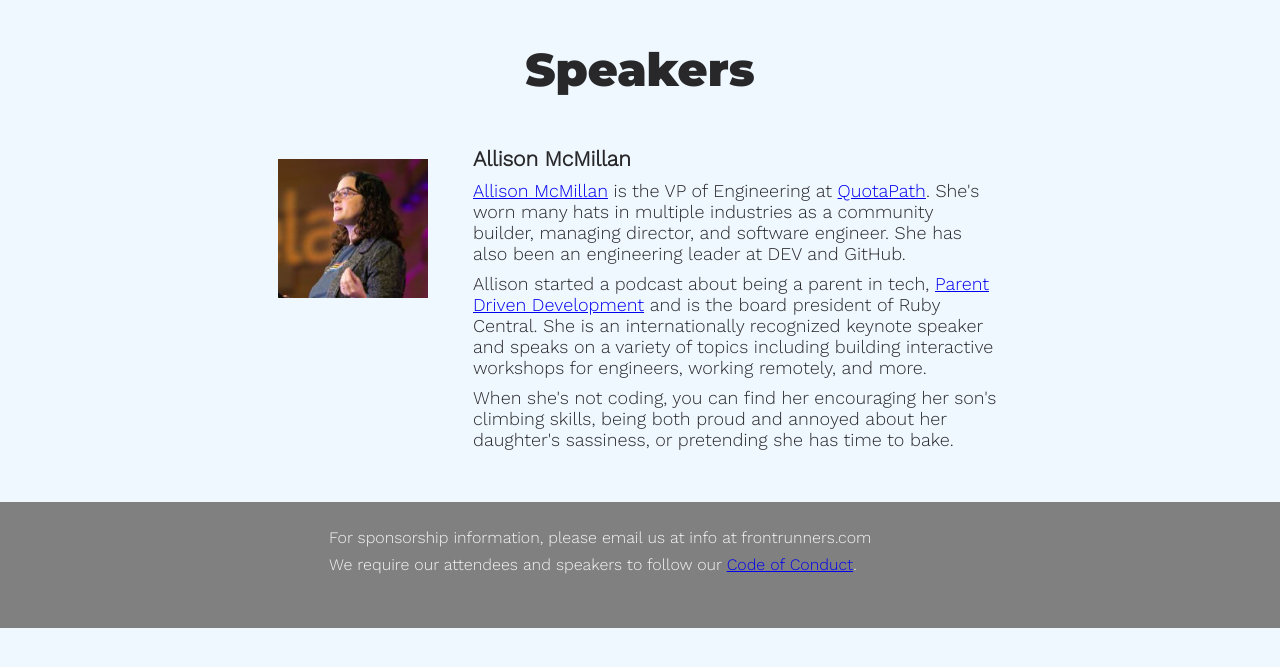
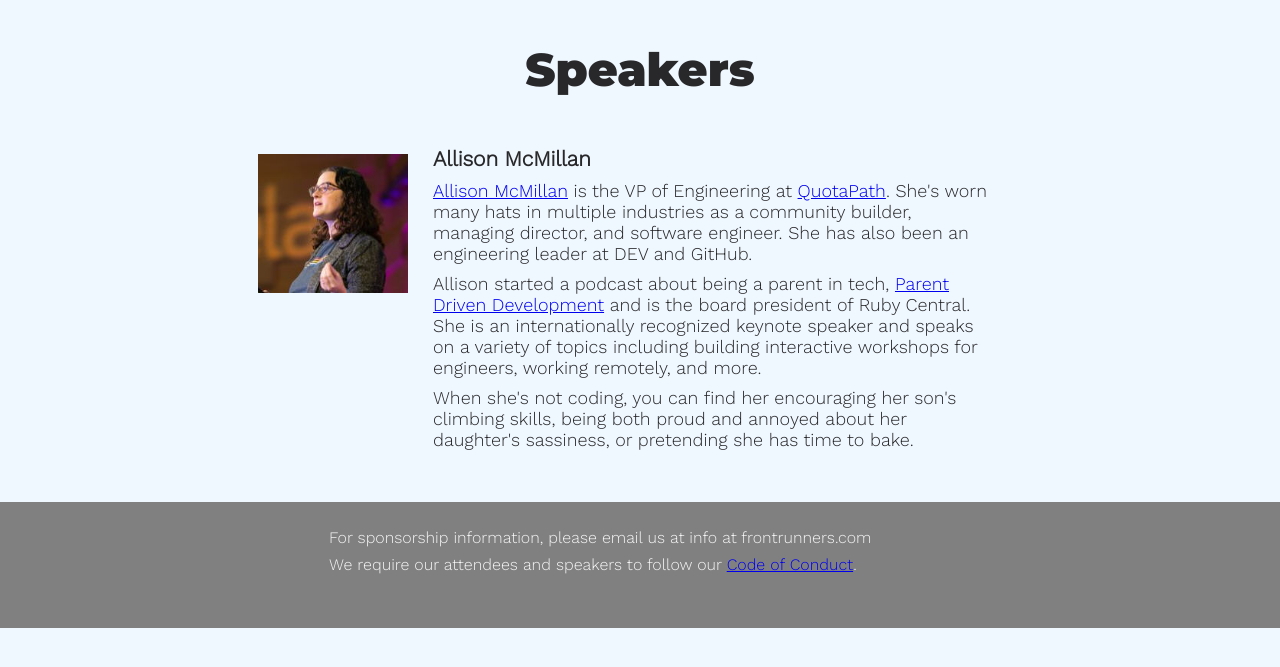
Before and after one commit to gothamgo/frontrunnersconf.github.io, a Jekyll site: the page built from test/testpage.html, in a window 1280 px wide. Shown: the top 667 px of the page. Built offline with Jekyll 4.4.1, drawn with Linux system fonts in a browser that asks for light colours.

Commit message:
Update speaker_panel.html

```diff
--- a/_includes/speaker_panel.html
+++ b/_includes/speaker_panel.html
@@ -4,7 +4,7 @@
     display: flex;
   }
   div.speaker-photo {
-    padding: 35px 20px;
+    padding: 30px 0px;
   }
   img.speaker-image {
     padding: 3px 0px 0px 0px;
```
